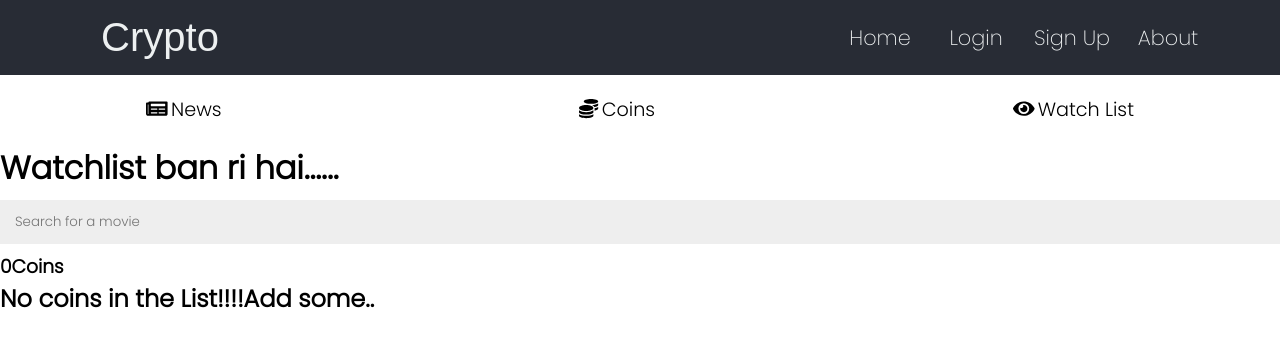
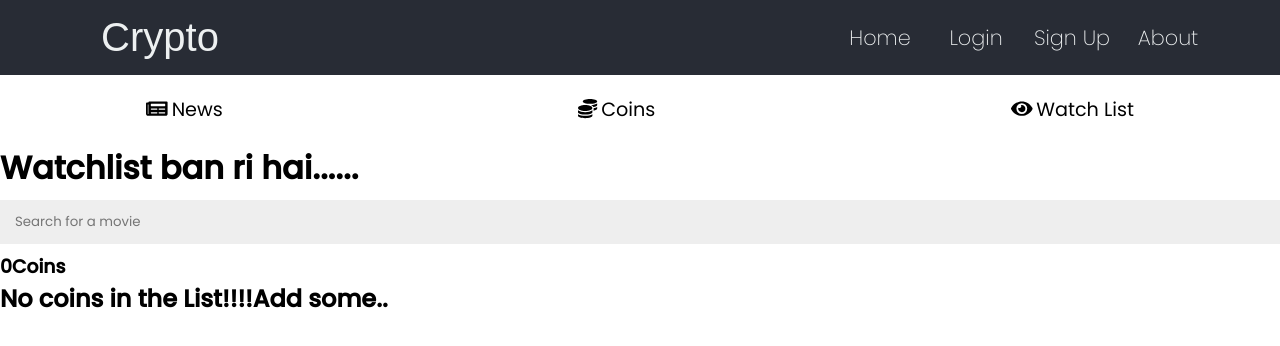
Before and after one commit to SanskritiKhatiyan/crypto-app, a React (Create React App) app in the folder frontend/: page /watchlist in a window 1280 px wide. Shown: the top 346 px of the page. Built offline with nearby package versions, Linux system fonts and the light colour scheme.

Commit message:
Corrected Syntax Error

```diff
--- a/frontend/public/index.html
+++ b/frontend/public/index.html
@@ -1,12 +1,14 @@
 <!DOCTYPE html>
 <html lang="en">
-
   <head>
     <meta charset="utf-8" />
     <link rel="icon" href="%PUBLIC_URL%/favicon.ico" />
     <meta name="viewport" content="width=device-width, initial-scale=1" />
     <meta name="theme-color" content="#000000" />
-  <meta name="description" content="Web site created using create-react-app" />
+    <meta
+      name="description"
+      content="Web site created using create-react-app"
+    />
     <link rel="apple-touch-icon" href="%PUBLIC_URL%/logo192.png" />
     <!--
       manifest.json provides metadata used when your web app is installed on a
@@ -38,16 +40,34 @@
       To begin the development, run `npm start` or `yarn start`.
       To create a production bundle, use `npm run build` or `yarn build`.
     -->
+    <link rel="preconnect" href="https://fonts.googleapis.com" />
+    <link rel="preconnect" href="https://fonts.gstatic.com" crossorigin />
+    <link
+      href="https://fonts.googleapis.com/css2?family=Open+Sans:wght@500&family=Poppins:wght@400;500&display=swap"
+      rel="stylesheet"
+    />
 
-  <script src="https://code.jquery.com/jquery-3.2.1.slim.min.js"
+    <link rel="preconnect" href="https://fonts.googleapis.com" />
+    <link rel="preconnect" href="https://fonts.gstatic.com" crossorigin />
+    <link
+      href="https://fonts.googleapis.com/css2?family=Open+Sans:wght@400;500&family=Poppins:wght@400;500&display=swap"
+      rel="stylesheet"
+    />
+
+    <script
+      src="https://code.jquery.com/jquery-3.2.1.slim.min.js"
       integrity="sha384-KJ3o2DKtIkvYIK3UENzmM7KCkRr/rE9/Qpg6aAZGJwFDMVNA/GpGFF93hXpG5KkN"
-    crossorigin="anonymous"></script>
-  <script src="https://cdnjs.cloudflare.com/ajax/libs/popper.js/1.12.9/umd/popper.min.js"
+      crossorigin="anonymous"
+    ></script>
+    <script
+      src="https://cdnjs.cloudflare.com/ajax/libs/popper.js/1.12.9/umd/popper.min.js"
       integrity="sha384-ApNbgh9B+Y1QKtv3Rn7W3mgPxhU9K/ScQsAP7hUibX39j7fakFPskvXusvfa0b4Q"
-    crossorigin="anonymous"></script>
-  <script src="https://maxcdn.bootstrapcdn.com/bootstrap/4.0.0/js/bootstrap.min.js"
+      crossorigin="anonymous"
+    ></script>
+    <script
+      src="https://maxcdn.bootstrapcdn.com/bootstrap/4.0.0/js/bootstrap.min.js"
       integrity="sha384-JZR6Spejh4U02d8jOt6vLEHfe/JQGiRRSQQxSfFWpi1MquVdAyjUar5+76PVCmYl"
-    crossorigin="anonymous"></script>
+      crossorigin="anonymous"
+    ></script>
   </body>
-
 </html>
--- a/frontend/src/components/News/News.css
+++ b/frontend/src/components/News/News.css
@@ -1,13 +1,12 @@
-.news-box{
-    background-color: #f3efea;
-    width: 90%;
-    height: 78vh;
-    overflow-y: scroll;
-    scroll-behavior: smooth;
-    display: flex;
-    flex-direction: column;
-    margin: auto;
-
+.news-box {
+  background-color: white;
+  width: 95%;
+  height: 70vh;
+  overflow-y: scroll;
+  scroll-behavior: smooth;
+  display: flex;
+  flex-direction: column;
+  margin: auto;
 }
 
 /* .design-img{
--- a/frontend/src/components/News/NewsItem/NewsItem.css
+++ b/frontend/src/components/News/NewsItem/NewsItem.css
@@ -1,46 +1,46 @@
-.news-item{
+.news-item {
   /* border: 0.5px solid rgb(0, 0, 0); */
   border-radius: 5px;
-    background-color: #f8f8f8;
-    height: 25vh ;
+  background-color: #f8f8ff;
+  height: 25vh;
   margin-top: 15px;
   margin-right: 30px;
   margin-left: 30px;
   padding: 5px;
   display: flex;
-    box-shadow: 0.5px 0.8px 2px  #888888;
+  box-shadow: 0.5px 0.8px 2px #e6dede;
 }
 
-.news-img{
+.news-img {
   /* border: 1px solid black; */
   border-radius: 3px;
   /* width: 20%; */
   height: auto;
   width: 20vw;
   margin-left: 2vw;
-
-
 }
 
-.news-text{
+.news-text {
   /* border: 5px solid black; */
   width: 70%;
   margin: 5px;
   padding: 3px;
 }
 
-#news-title{
+#news-title {
+  font-family: "Open Sans", sans-serif;
   font-weight: bold;
   font-size: 20px;
-    color:rgb(0, 0, 0);
+  color: rgb(0, 0, 0);
 }
-.news-source{
+.news-source {
   margin-top: 20px;
   /* position: absolute; */
   bottom: 0px;
+  font-family: "Open Sans", sans-serif;
 }
 
-a:hover{
+a:hover {
   color: rgb(0, 0, 0);
   text-decoration: underline;
 }
```
Also changed, not shown: frontend/src/components/Watchlist/Add.js (+11 -9 lines). Lines whose indentation alone changed are shown as unchanged.
